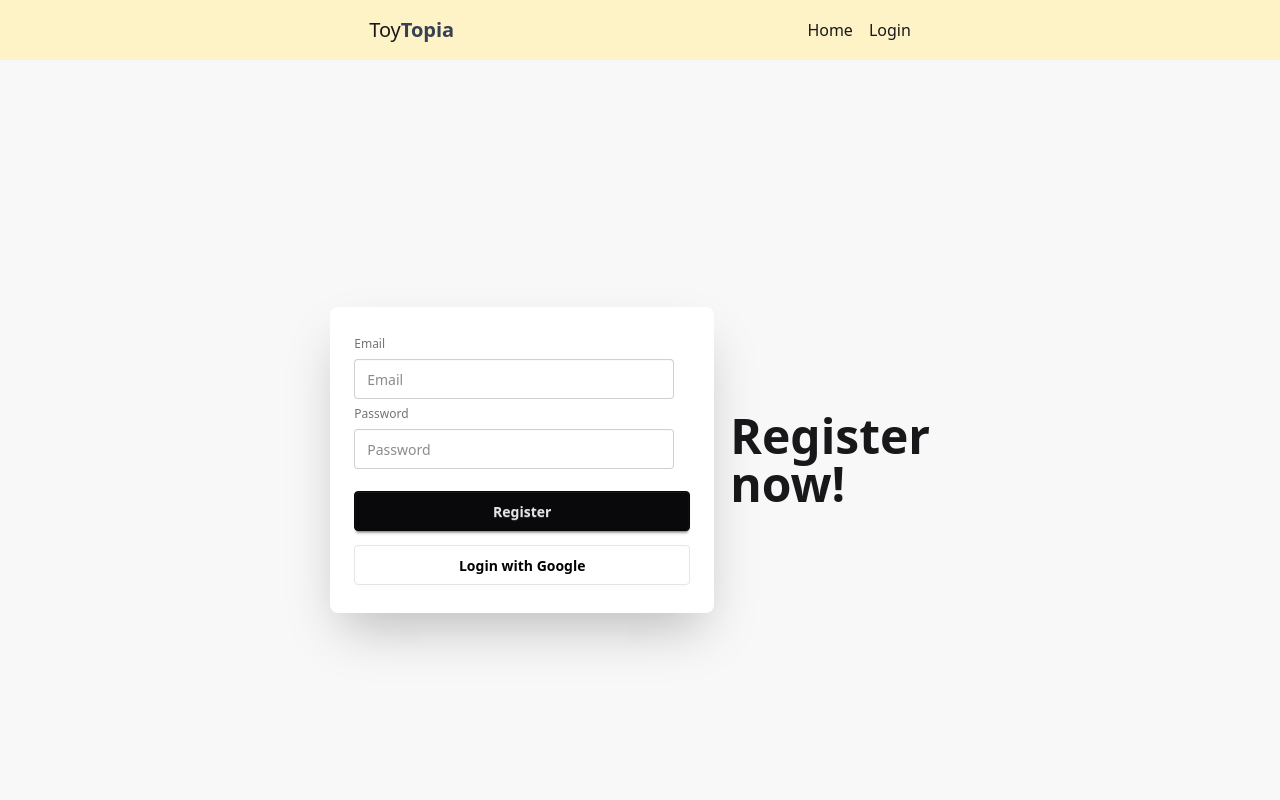
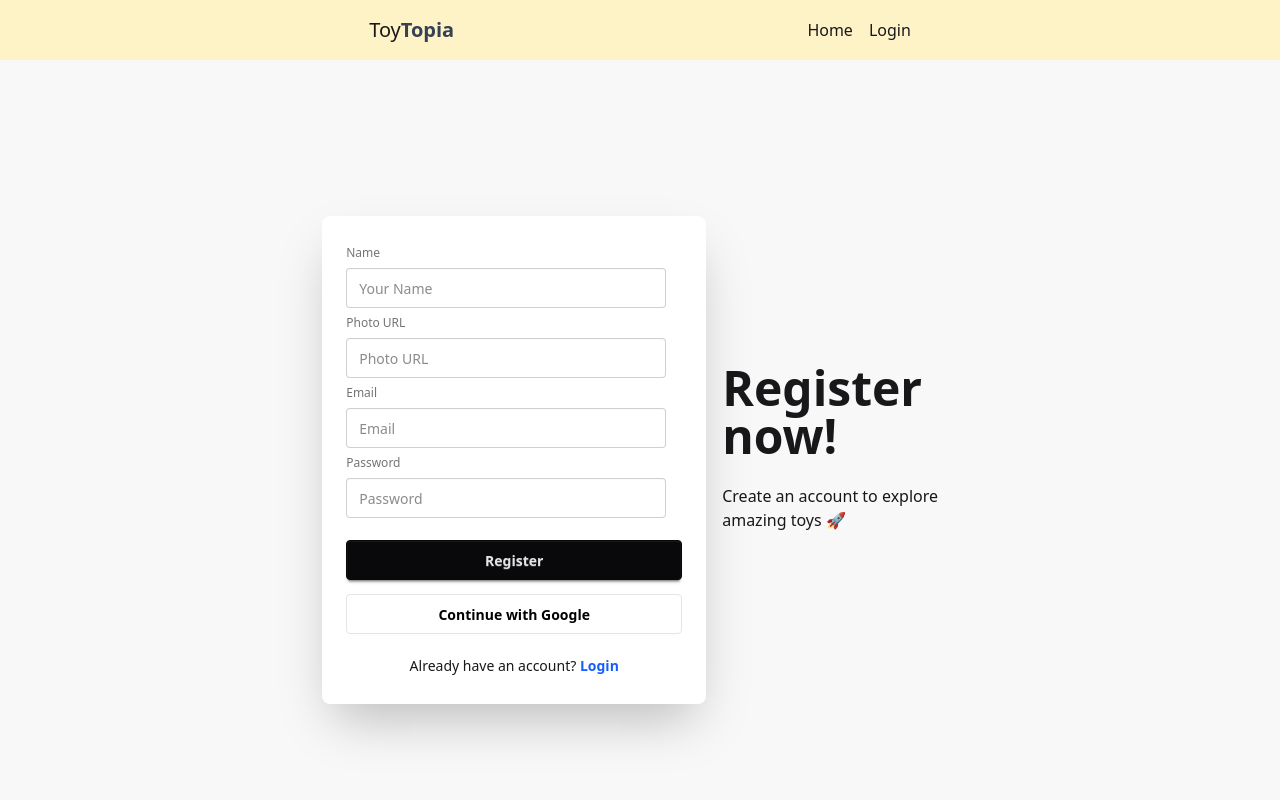
Before and after one commit to jashimuddin211/my-toy-store, a React (Vite) app: page /register in a window 1280 px wide. Shown: the top 800 px of the page. Built offline with nearby package versions, Linux system fonts and the light colour scheme; no server answers.

Commit message:
ninth commit

```diff
--- a/package.json
+++ b/package.json
@@ -17,6 +17,7 @@
     "react": "^19.2.0",
     "react-dom": "^19.2.0",
     "react-router": "^7.12.0",
+    "react-router-dom": "^7.13.0",
     "react-toastify": "^11.0.5",
     "tailwindcss": "^4.1.18"
   },
--- a/src/component/ErrorPage/ErrorPage.jsx
+++ b/src/component/ErrorPage/ErrorPage.jsx
@@ -1,6 +1,7 @@
 import React from 'react';
 import img from "../../assets/image.png"
 import Navbar from '../Navbar/Navbar';
+import Footer from '../footer/Footer';
 
 
 const ErrorPage = () => {
@@ -12,6 +13,7 @@ const ErrorPage = () => {
                 <img className='' src={img} alt="" />
             </div>
         </div>
+        <Footer></Footer>
         </div>
     );
 };
--- a/src/component/Navbar/Navbar.jsx
+++ b/src/component/Navbar/Navbar.jsx
@@ -1,5 +1,5 @@
 import React, { useContext } from 'react';
-import { NavLink } from 'react-router';
+import { Link, NavLink } from 'react-router';
 import { AuthContext } from '../../context/AuthContext';
 
 const Navbar = () => {
@@ -49,6 +49,7 @@ const Navbar = () => {
                 <li onClick={handleSignOut}>
                   <a>Logout</a>
                 </li>
+                <Link to='/profile'>My Profile</Link>
               </ul>
             </div>
           ) : (
--- /dev/null
+++ b/src/component/Profile/Profile.jsx
@@ -0,0 +1,89 @@
+import { useContext, useState } from "react";
+import { AuthContext } from "../../context/AuthContext";
+import { updateProfile } from "firebase/auth";
+
+const Profile = () => {
+  const { user } = useContext(AuthContext);
+  const [name, setName] = useState(user?.displayName || "");
+  const [photoURL, setPhotoURL] = useState(user?.photoURL || "");
+  const [success, setSuccess] = useState("");
+  const [error, setError] = useState("");
+
+  const handleUpdateProfile = (e) => {
+    e.preventDefault();
+    setError("");
+    setSuccess("");
+
+    updateProfile(user, {
+      displayName: name,
+      photoURL: photoURL,
+    })
+      .then(() => {
+        setSuccess("✅ Profile updated successfully");
+      })
+      .catch((err) => {
+        setError(err.message);
+      });
+  };
+
+  return (
+    <div className="min-h-screen bg-base-200 py-10">
+      <div className="max-w-md mx-auto bg-white p-6 rounded-xl shadow">
+
+        <div className="text-center">
+          <img
+            src={user.photoURL || "https://i.ibb.co/2kR0K5f/user.png"}
+            alt="Profile"
+            className="w-24 h-24 rounded-full mx-auto"
+          />
+          <h2 className="text-2xl font-bold mt-4">
+            {user.displayName || "No Name"}
+          </h2>
+          <p className="text-gray-600">{user.email}</p>
+        </div>
+
+        <form onSubmit={handleUpdateProfile} className="mt-6 space-y-4">
+          <div>
+            <label className="label">Name</label>
+            <input
+              type="text"
+              value={name}
+              onChange={(e) => setName(e.target.value)}
+              className="input input-bordered w-full"
+              required
+            />
+          </div>
+
+          <div>
+            <label className="label">Photo URL</label>
+            <input
+              type="text"
+              value={photoURL}
+              onChange={(e) => setPhotoURL(e.target.value)}
+              className="input input-bordered w-full"
+              required
+            />
+          </div>
+
+          <button className="btn btn-primary w-full">
+            Save Changes
+          </button>
+
+          {success && (
+            <p className="text-green-600 font-semibold text-center">
+              {success}
+            </p>
+          )}
+
+          {error && (
+            <p className="text-red-600 text-center">
+              {error}
+            </p>
+          )}
+        </form>
+      </div>
+    </div>
+  );
+};
+
+export default Profile;
--- a/src/component/register/Register.jsx
+++ b/src/component/register/Register.jsx
@@ -1,8 +1,10 @@
-import React, { useContext } from 'react';
+import React, { useContext, useState } from 'react';
+import { Link } from 'react-router-dom';
 import { AuthContext } from '../../context/AuthContext';
 
 const Register = () => {
   const { signInWithGoogle, createUser } = useContext(AuthContext);
+  const [error, setError] = useState('');
 
   // 🔹 Google Sign In
   const handleGoogleSignIn = () => {
@@ -18,30 +20,75 @@ const Register = () => {
   // 🔹 Email & Password Register
   const handleRegister = (e) => {
     e.preventDefault();
+    setError('');
 
+    const name = e.target.name.value;
+    const photoURL = e.target.photoURL.value;
     const email = e.target.email.value;
     const password = e.target.password.value;
+
+    // 🔐 Password validation
+    if (password.length < 6) {
+      setError("Password must be at least 6 characters long");
+      return;
+    }
+    if (!/[A-Z]/.test(password)) {
+      setError("Password must contain at least one uppercase letter");
+      return;
+    }
+    if (!/[a-z]/.test(password)) {
+      setError("Password must contain at least one lowercase letter");
+      return;
+    }
 
     createUser(email, password)
       .then(result => {
         console.log('User created:', result.user);
+        console.log({ name, photoURL });
+        e.target.reset();
       })
       .catch(error => {
-        console.error(error.message);
+        setError(error.message);
       });
   };
 
   return (
     <div className="hero bg-base-200 min-h-screen">
       <div className="hero-content flex-col lg:flex-row-reverse">
+
         <div className="text-center lg:text-left">
           <h1 className="text-5xl font-bold">Register now!</h1>
+          <p className="py-6">
+            Create an account to explore amazing toys 🚀
+          </p>
         </div>
 
         <div className="card bg-base-100 w-full max-w-sm shadow-2xl">
           <div className="card-body">
             <form onSubmit={handleRegister}>
               <fieldset className="fieldset">
+
+                {/* Name */}
+                <label className="label">Name</label>
+                <input
+                  type="text"
+                  name="name"
+                  className="input"
+                  placeholder="Your Name"
+                  required
+                />
+
+                {/* Photo URL */}
+                <label className="label">Photo URL</label>
+                <input
+                  type="text"
+                  name="photoURL"
+                  className="input"
+                  placeholder="Photo URL"
+                  required
+                />
+
+                {/* Email */}
                 <label className="label">Email</label>
                 <input
                   type="email"
@@ -51,6 +98,7 @@ const Register = () => {
                   required
                 />
 
+                {/* Password */}
                 <label className="label">Password</label>
                 <input
                   type="password"
@@ -60,18 +108,33 @@ const Register = () => {
                   required
                 />
 
+                {error && (
+                  <p className="text-red-600 text-sm mt-2">
+                    {error}
+                  </p>
+                )}
+
                 <button className="btn btn-neutral mt-4">
                   Register
                 </button>
 
-                {/* Google */}
+                {/* Google Login */}
                 <button
                   type="button"
                   onClick={handleGoogleSignIn}
                   className="btn bg-white text-black border-[#e5e5e5] mt-2"
                 >
-                  Login with Google
+                  Continue with Google
                 </button>
+
+                {/* Login Link */}
+                <p className="text-center mt-4 text-sm">
+                  Already have an account?{" "}
+                  <Link to="/login" className="text-blue-600 font-semibold">
+                    Login
+                  </Link>
+                </p>
+
               </fieldset>
             </form>
           </div>
--- a/src/main.jsx
+++ b/src/main.jsx
@@ -11,6 +11,7 @@ import Register from './component/register/Register.jsx';
 import CardDetails from './component/allcard/CardDetails.jsx';
 import Login from './component/register/Login.jsx';
 import ErrorPage from './component/ErrorPage/ErrorPage.jsx';
+import Profile from './component/Profile/Profile.jsx';
 
 
 const router = createBrowserRouter([
@@ -30,6 +31,12 @@ const router = createBrowserRouter([
     {
 path:'login',
 Component:Login,
+    },
+    {
+path:'/profile',
+element:
+    <Profile></Profile>
+
     },
     {
       path: '/cardDetails/:id',
```
Also changed, not shown: 1 other file (tests, documents, lock files or other folders).
